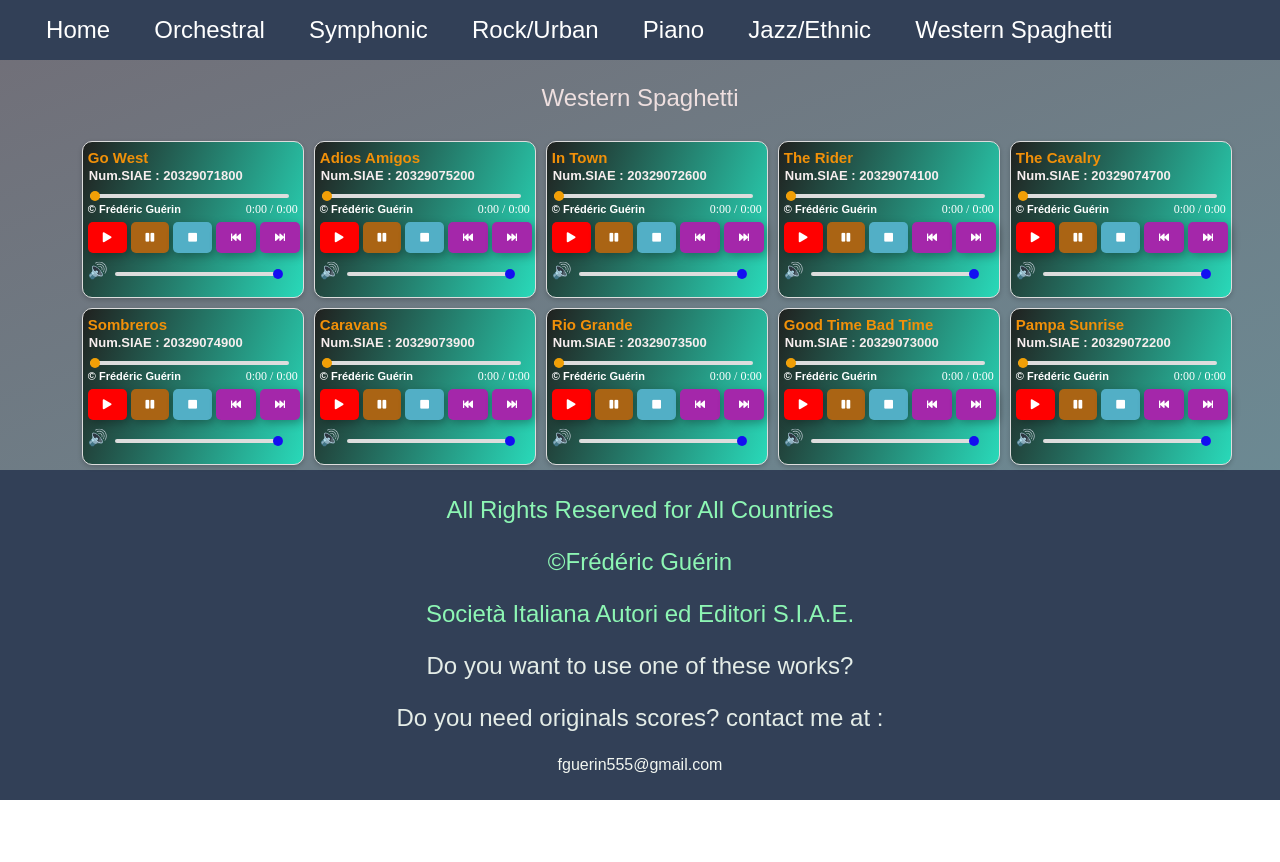
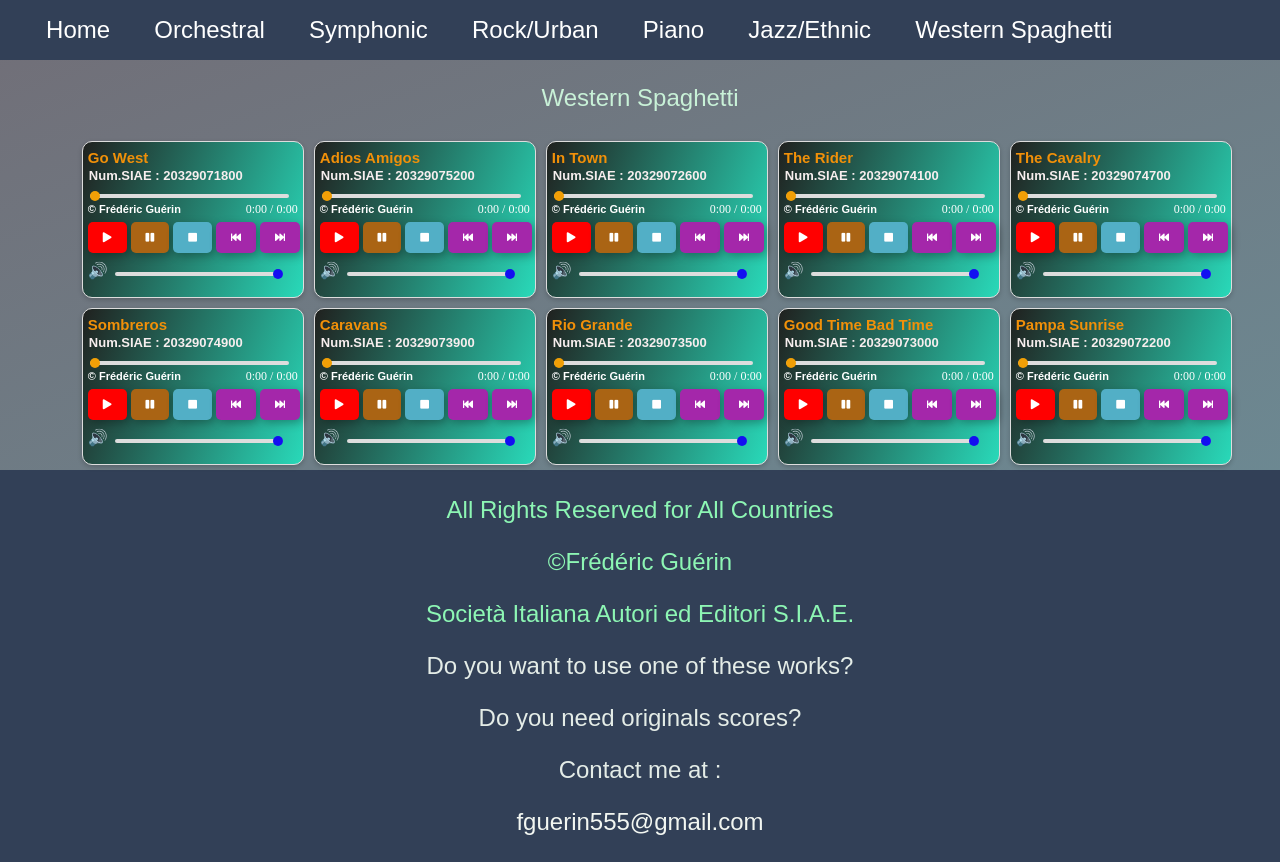
Before and after one commit to fguerin555/music-guerin, a React (Create React App) app: page /west in a window 1280 px wide. Before the commit the page ends 800 px from the top, so only its background shows below. Built offline with nearby package versions, Linux system fonts and the light colour scheme.

Commit message:
mardi15h40

```diff
--- a/src/components/Footer.js
+++ b/src/components/Footer.js
@@ -1,26 +1,41 @@
 import React from "react";
+import { useLocation } from "react-router-dom";
 
 import "../Global.css";
 import styles from "./Footer.module.css";
 
 const Footer = () => {
+  const location = useLocation();
+
   return (
     <div>
       <div className={styles.Footer}>
         <div className={styles.FooterContactInfo}>
           <span className={styles.FooterEmail}>
+            {location.pathname === "/music-guerin" ||
+            location.pathname === "/" ? (
+              <div>
+                <p>All Rights Reserved for All Countries</p>
+                <p>©Frédéric Guérin</p>
+                <p>Società Italiana Autori ed Editori S.I.A.E.</p>
+              </div>
+            ) : (
+              <div>
                 <p>All Rights Reserved for All Countries</p>
                 <p>©Frédéric Guérin</p>
                 <p>Società Italiana Autori ed Editori S.I.A.E.</p>
                 <div className={styles.DoYouNeed}>
                   <p>Do you want to use one of these works?</p>
-              <p> Do you need originals scores? contact me at :</p>{" "}
+                  <p>Do you need originals scores?</p>
+                  <p>Contact me at :</p>{" "}
                 </div>
                 <a href="mailto:fguerin555@gmail.com">fguerin555@gmail.com</a>
+              </div>
+            )}
           </span>
         </div>
       </div>
     </div>
   );
 };
-export default Footer; //
+export default Footer;
--- a/src/components/Footer.module.css
+++ b/src/components/Footer.module.css
@@ -40,7 +40,7 @@
   align-items: center;
 }
 .FooterEmail a {
-  font-size: 1rem;
+  font-size: 1.5rem;
   color: rgb(242, 246, 241);
   font-family: "Montserrat-ThinItalic", Arial, sans-serif;
   display: flex;
--- a/src/pages/ChamberFile/Chamber.module.css
+++ b/src/pages/ChamberFile/Chamber.module.css
@@ -4,7 +4,7 @@
 }
 
 .ChamberPage p {
-  color: rgb(238, 223, 223);
+  color: #c8f1d7;
   font-family: "Montserrat-Thin", Arial, sans-serif;
   font-size: 1.5rem;
   display: flex;
--- a/src/pages/HomeFile/Home.js
+++ b/src/pages/HomeFile/Home.js
@@ -9,7 +9,10 @@ const Home = () => {
     <div>
       <div className={styles.HomePage}>
         <p>Frederic Guerin</p>
-        <p>fguerin555@gmail.com</p>
+        <div className={styles.MailLink}>
+          <a href="mailto:fguerin555@gmail.com">fguerin555@gmail.com</a>
+        </div>
+
         <p>Born in Boulogne-Billancourt France on 13 November 1959</p>
         <p>Living in Tuscany </p>
         <p>Studies: Classical high school</p>
--- a/src/pages/HomeFile/Home.module.css
+++ b/src/pages/HomeFile/Home.module.css
@@ -1,11 +1,22 @@
 .HomePage p {
-  color: rgb(238, 223, 223);
   font-family: "Montserrat-Thin", Arial, sans-serif;
   font-size: 20px;
   color: #c8f1d7;
   display: flex;
   align-items: center;
   justify-content: center;
+}
+.MailLink a {
+  font-size: 18px;
+  color: #c8f1d7;
+  font-family: "Montserrat-ThinItalic", Arial, sans-serif;
+  display: flex;
+  justify-content: center;
+  align-items: center;
+  text-decoration: none;
+}
+.MailLink a:hover {
+  color: rgb(238, 223, 223);
 }
 .GuerinVideo {
   max-width: 100%;
@@ -87,8 +98,7 @@
     margin-left: 5px !important;
     flex-direction: column;
   }
-  .FooterEmail {
-    color: #8df6b4;
+  .MailLink a {
     font-size: 16px;
   }
 }
--- a/src/pages/JazzFile/Jazz.module.css
+++ b/src/pages/JazzFile/Jazz.module.css
@@ -4,7 +4,7 @@
 }
 
 .JazzPage p {
-  color: rgb(238, 223, 223);
+  color: #c8f1d7;
   font-family: "Montserrat-Thin", Arial, sans-serif;
   font-size: 1.5rem;
   display: flex;
--- a/src/pages/OrchestralFile/Orchestral.module.css
+++ b/src/pages/OrchestralFile/Orchestral.module.css
@@ -4,7 +4,7 @@
 }
 
 .OrchestralPage p {
-  color: rgb(238, 223, 223);
+  color: #c8f1d7;
   font-family: "Montserrat-Thin", Arial, sans-serif;
   font-size: 1.5rem;
   display: flex;
--- a/src/pages/PianoFile/Piano.module.css
+++ b/src/pages/PianoFile/Piano.module.css
@@ -4,7 +4,7 @@
 }
 
 .PianoPage p {
-  color: rgb(238, 223, 223);
+  color: #c8f1d7;
   font-family: "Montserrat-Thin", Arial, sans-serif;
   font-size: 1.5rem;
   display: flex;
--- a/src/pages/UrbanFile/Urban.module.css
+++ b/src/pages/UrbanFile/Urban.module.css
@@ -4,7 +4,7 @@
 }
 
 .UrbanPage p {
-  color: rgb(238, 223, 223);
+  color: #c8f1d7;
   font-family: "Montserrat-Thin", Arial, sans-serif;
   font-size: 1.5rem;
   display: flex;
--- a/src/pages/WestFile/West.module.css
+++ b/src/pages/WestFile/West.module.css
@@ -4,7 +4,7 @@
 }
 
 .WestPage p {
-  color: rgb(238, 223, 223);
+  color: #c8f1d7;
   font-family: "Montserrat-Thin", Arial, sans-serif;
   font-size: 1.5rem;
   display: flex;
```
Also changed, not shown: 11 other files (tests, documents, lock files or other folders). Lines whose indentation alone changed are shown as unchanged.
